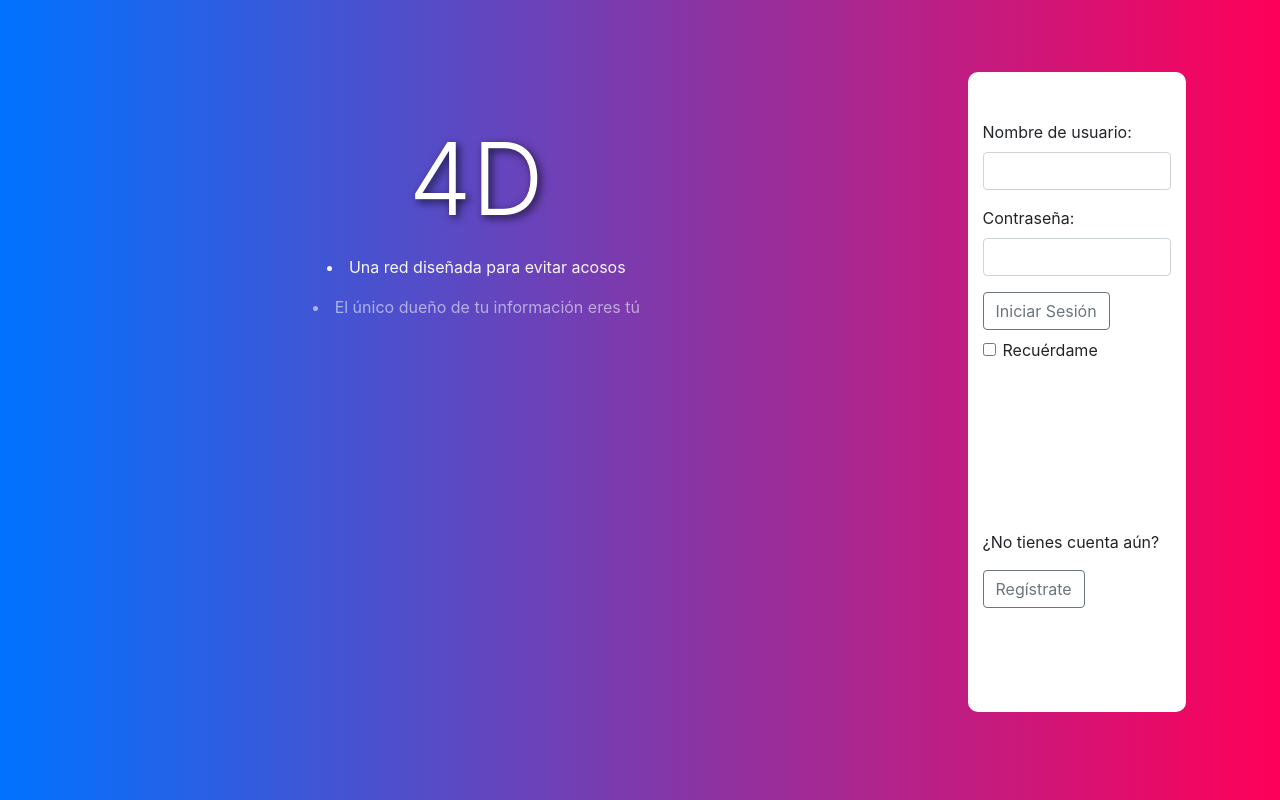
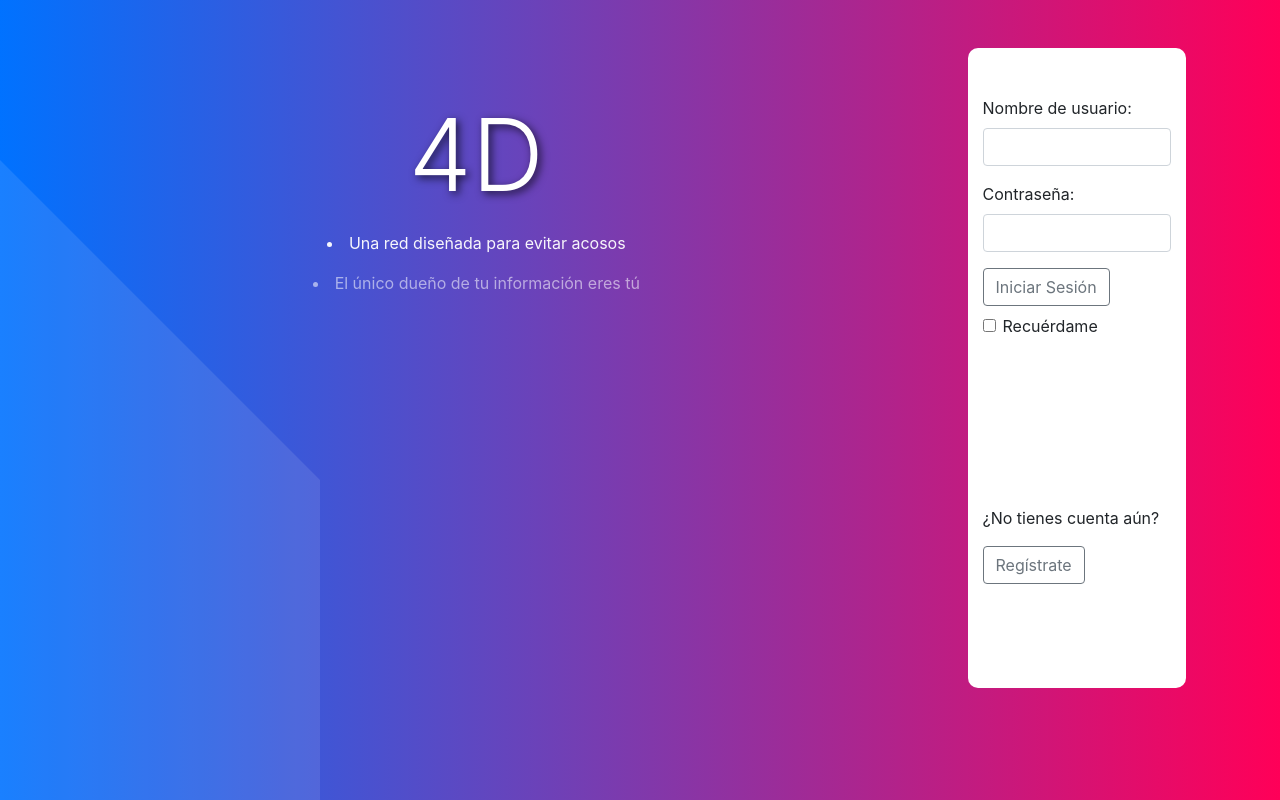
Before and after one commit to FranciscoJesusGata/proyecto4DSocialNetwork, a PHP site: page /HTML/html/index.html in a window 1280 px wide. Run offline with PHP 8.4, Linux system fonts and the light colour scheme.

Commit message:
I dunno wut I did

```diff
--- a/Resources/css/index.css
+++ b/Resources/css/index.css
@@ -10,8 +10,6 @@
   animation-duration: 15s;
   animation-iteration-count: infinite;*/
 }
-<<<<<<< HEAD
-=======
 /*Cuando la resolución sea propia de un móvil se puede hacer overflow*/
 @media only screen and (max-width: 600px) {
   body {
@@ -34,8 +32,6 @@
   bottom: 7vh;
 }
 
-
->>>>>>> 15d056c909dcf0e039a5ae133487a75b7a00c5ce
 /***** Creamos el triangulo cristalino *****/
 section
 {
```
